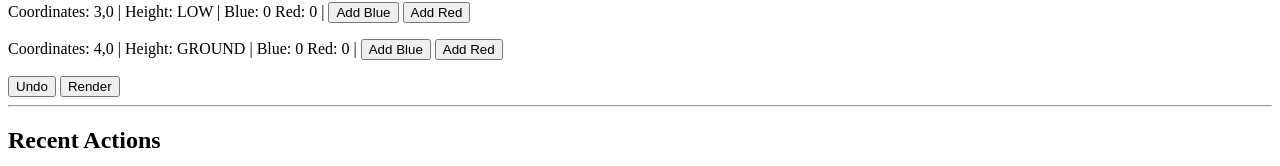
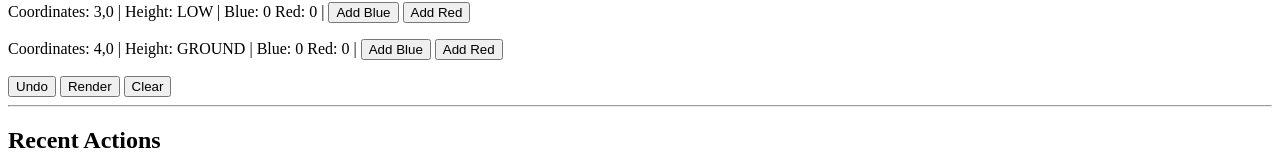
Before and after one commit to 1toldyou/PP-ScoreBoard, a SvelteKit app: page / in a window 1280 px wide. Shown: the part 159-325 px from the top of the page. Built offline with nearby package versions, Linux system fonts and the light colour scheme.

Commit message:
use structuredClone() polyfill

```diff
--- a/package.json
+++ b/package.json
@@ -30,5 +30,8 @@
 		"vite": "^3.2.4",
 		"vitest": "^0.25.3"
 	},
-	"type": "module"
+	"type": "module",
+	"dependencies": {
+		"@ungap/structured-clone": "^1.0.1"
+	}
 }
--- a/src/routes/+page.svelte
+++ b/src/routes/+page.svelte
@@ -4,10 +4,12 @@
 </svelte:head>
 
 <script lang="ts">
+	import structuredClone from "@ungap/structured-clone";
+
 	import type {ConeAction} from "$lib/cone-action";
 	import type {Pole} from "$lib/pole";
 	import {PoleHeight} from "$lib/pole";
-	import {Alliance, ConeType} from "../lib/cone";
+	import {Alliance, ConeType} from "$lib/cone";
 
 	const originalJunctions: Pole[][] = [
 		[
@@ -95,6 +97,7 @@
 
 	<button on:click={undoAction}>Undo</button>
 	<button on:click={renderPole}>Render</button>
+	<button on:click={() => actions = []}>Clear</button>
 
 	<hr>
 
```
Also changed, not shown: 1 other file (tests, documents, lock files or other folders).
